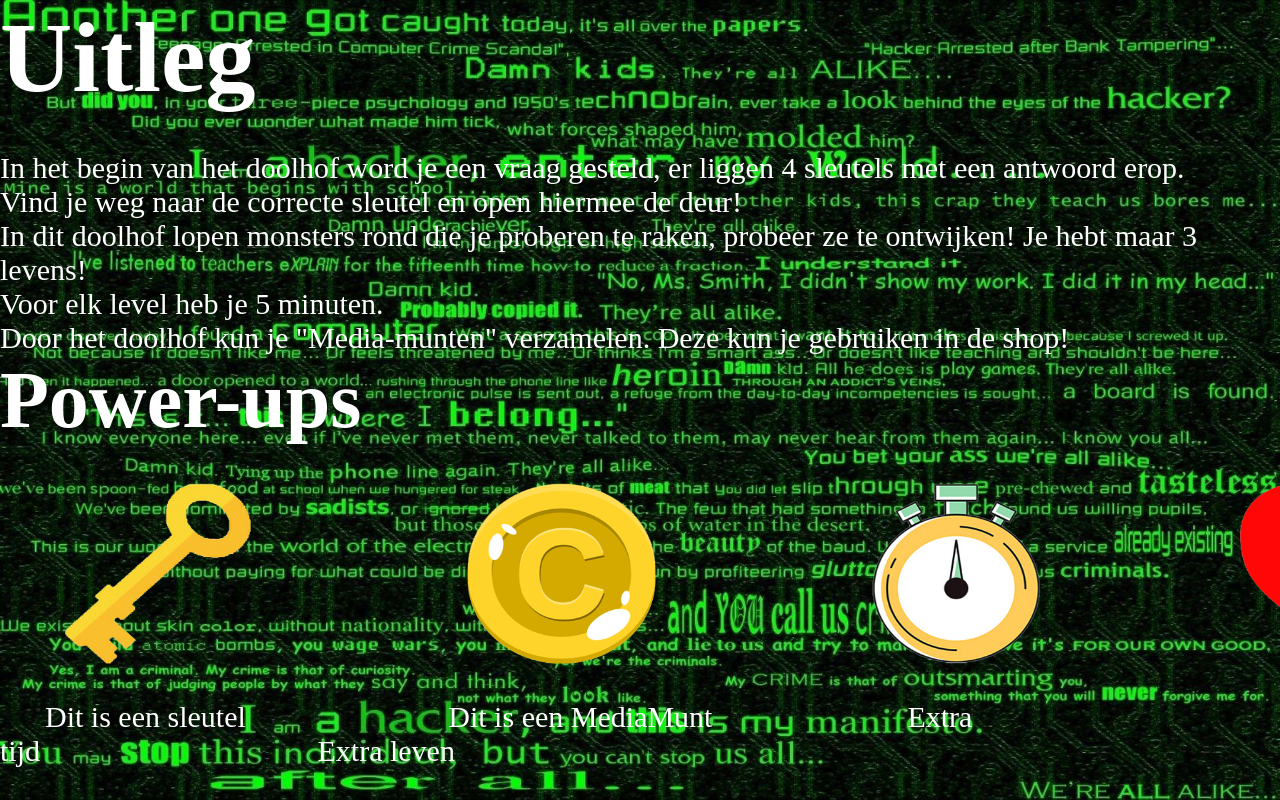
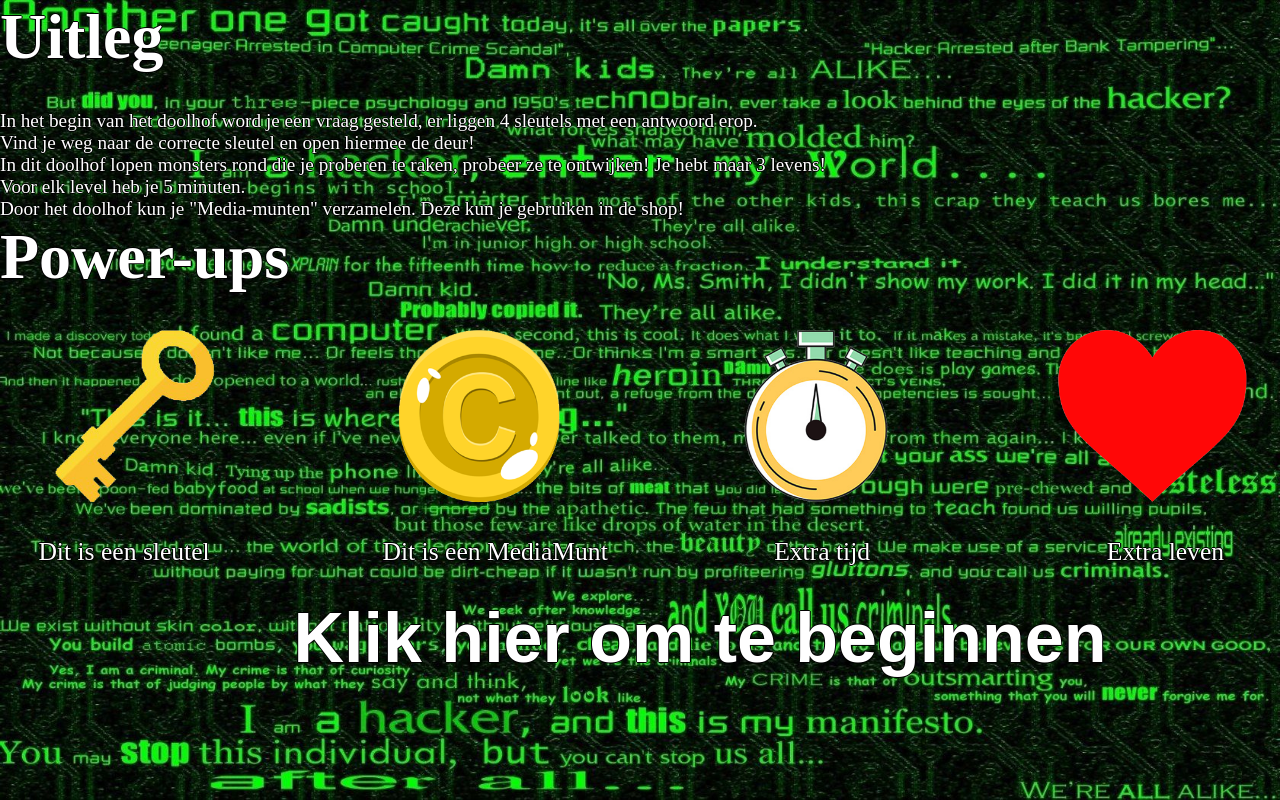
Before and after one commit to TehJesper/TehJesper.github.io, a plain HTML site: page tutorialscreen.html in a window 1280 px wide. Drawn offline with Linux system fonts and the light colour scheme.

Commit message:
Add files via upload

```diff
--- a/tutorialscreen.html
+++ b/tutorialscreen.html
@@ -10,14 +10,14 @@
 </head>
 
 <body>
-    <h1 style="color: white; font-size: 100px; margin: 0; border-color: red;">Uitleg</h1><br><br>
-    <p style="color: white; font-size: 30px; margin: 0;">In het begin van het doolhof word je een vraag gesteld, er liggen 4 sleutels met een antwoord erop.<br> Vind je weg naar de correcte sleutel en open hiermee de deur!<br> In dit doolhof lopen monsters rond die je proberen te raken, probeer ze te ontwijken!
+    <h1 style="color: white; font-size: 5vw; margin: 0; border-color: red; text-shadow: -1px 0 black, 0 1px black, 1px 0 black, 0 -1px black;">Uitleg</h1><br><br>
+    <p style="color: white; font-size: 1.5vw; margin: 0; text-shadow: -1px 0 black, 0 1px black, 1px 0 black, 0 -1px black;">In het begin van het doolhof word je een vraag gesteld, er liggen 4 sleutels met een antwoord erop.<br> Vind je weg naar de correcte sleutel en open hiermee de deur!<br> In dit doolhof lopen monsters rond die je proberen te raken, probeer ze te ontwijken!
         Je hebt maar 3 levens!<br> Voor elk level heb je 5 minuten.<br> Door het doolhof kun je "Media-munten" verzamelen. Deze kun je gebruiken in de shop!</p>
-    <h1 style="color: white; font-size: 80px; margin: 0;">Power-ups</h1>
-    <img src='./assets/power-ups.png' style="margin-top: 0px;" width="1500" height="250" class="bg"></img>
-    <p style="color: white; font-size: 30px; margin: 0;">&nbsp;&nbsp;&nbsp;&nbsp;&nbsp; Dit is een sleutel&nbsp;&nbsp;&nbsp;&nbsp;&nbsp;&nbsp;&nbsp;&nbsp;&nbsp;&nbsp;&nbsp;&nbsp;&nbsp;&nbsp;&nbsp;&nbsp;&nbsp;&nbsp;&nbsp;&nbsp;&nbsp;&nbsp;&nbsp;&nbsp;&nbsp;&nbsp; Dit is een MediaMunt&nbsp;&nbsp;&nbsp;&nbsp;&nbsp;&nbsp;&nbsp;&nbsp;&nbsp;&nbsp;&nbsp;&nbsp;&nbsp;&nbsp;&nbsp;&nbsp;&nbsp;&nbsp;&nbsp;&nbsp;&nbsp;&nbsp;&nbsp;&nbsp;&nbsp;
+    <h1 style="color: white; font-size: 5vw; margin: 0; text-shadow: -1px 0 black, 0 1px black, 1px 0 black, 0 -1px black;">Power-ups</h1>
+    <img src='./assets/power-ups.png' style="margin-top: 0px; max-width: 100%; height: auto;"  class="bg"></img>
+    <p style="color: white; font-size: 2vw; margin: 0; text-shadow: -1px 0 black, 0 1px black, 1px 0 black, 0 -1px black;">&nbsp;&nbsp;&nbsp;&nbsp;&nbsp; Dit is een sleutel&nbsp;&nbsp;&nbsp;&nbsp;&nbsp;&nbsp;&nbsp;&nbsp;&nbsp;&nbsp;&nbsp;&nbsp;&nbsp;&nbsp;&nbsp;&nbsp;&nbsp;&nbsp;&nbsp;&nbsp;&nbsp;&nbsp;&nbsp;&nbsp;&nbsp;&nbsp; Dit is een MediaMunt&nbsp;&nbsp;&nbsp;&nbsp;&nbsp;&nbsp;&nbsp;&nbsp;&nbsp;&nbsp;&nbsp;&nbsp;&nbsp;&nbsp;&nbsp;&nbsp;&nbsp;&nbsp;&nbsp;&nbsp;&nbsp;&nbsp;&nbsp;&nbsp;&nbsp;
         Extra tijd&nbsp;&nbsp;&nbsp;&nbsp;&nbsp;&nbsp;&nbsp;&nbsp;&nbsp;&nbsp;&nbsp;&nbsp;&nbsp;&nbsp;&nbsp;&nbsp;&nbsp;&nbsp;&nbsp;&nbsp;&nbsp;&nbsp;&nbsp;&nbsp;&nbsp;&nbsp;&nbsp;&nbsp;&nbsp;&nbsp;&nbsp;&nbsp;&nbsp;&nbsp;&nbsp;&nbsp; Extra leven</p>
-    <button type="submit" class="tut" onclick="window.location.href='./ts-skeleton-app-master/maze.html'">Klik hier om te
+    <button type="submit" class="tut" onclick="window.location.href='test_new.html'" style="text-shadow: -1px 0 black, 0 1px black, 1px 0 black, 0 -1px black;">Klik hier om te
         beginnen</button><br>
 </body>
 
```
Also changed, not shown: gamewin_fake.html (+2 -0 lines), homepage.html (+1 -1 lines), inlogscreen.html (+3 -3 lines), scorescreen.html (+3 -3 lines), startscreen-game.html (+1 -1 lines).
